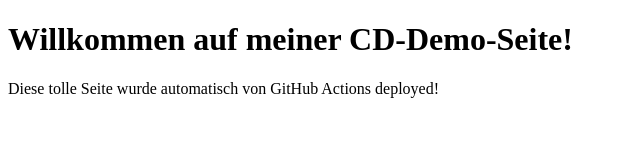
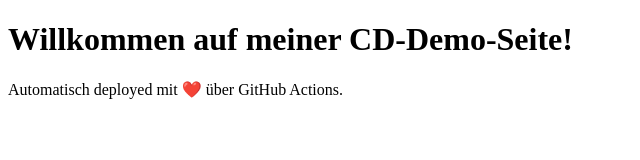
Before and after one commit to Ben-Palmbeck/java-ci-demo, a plain HTML site: page myhtml-cd-demo/index.html in a window 1280 px wide. Shown: the whole page, without its empty margins (0-640 px from the left). Drawn offline with Linux system fonts and the light colour scheme.

Commit message:
Aktivierung von peaceiris Deployment

```diff
--- a/myhtml-cd-demo/index.html
+++ b/myhtml-cd-demo/index.html
@@ -2,10 +2,10 @@
 <html lang="de">
 <head>
   <meta charset="UTF-8" />
-  <title>Hallo von Ben</title>
+  <title>Hallo von Ben 🎉</title>
 </head>
 <body>
   <h1>Willkommen auf meiner CD-Demo-Seite!</h1>
-  <p>Diese tolle Seite wurde automatisch von GitHub Actions deployed!</p>
+  <p>Automatisch deployed mit ❤️ über GitHub Actions.</p>
 </body>
 </html>
```
Also changed, not shown: 1 other file.
